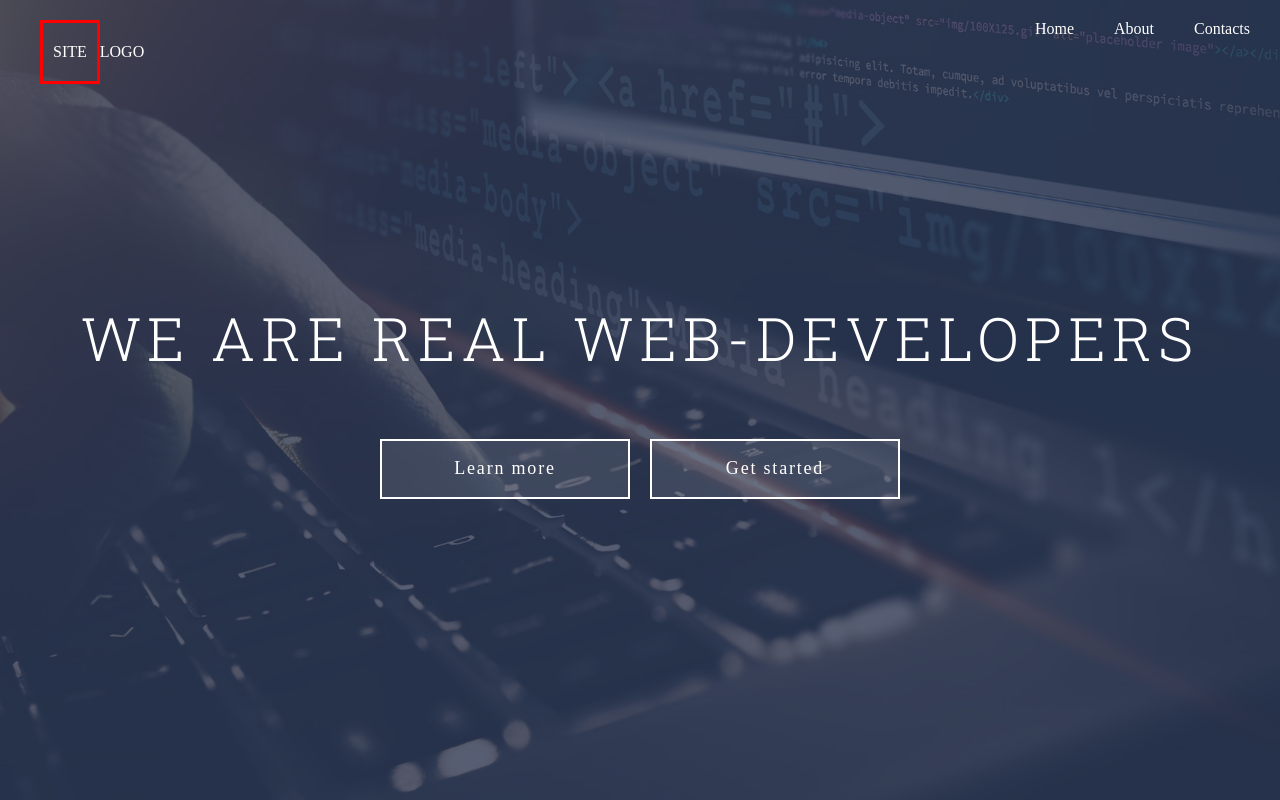
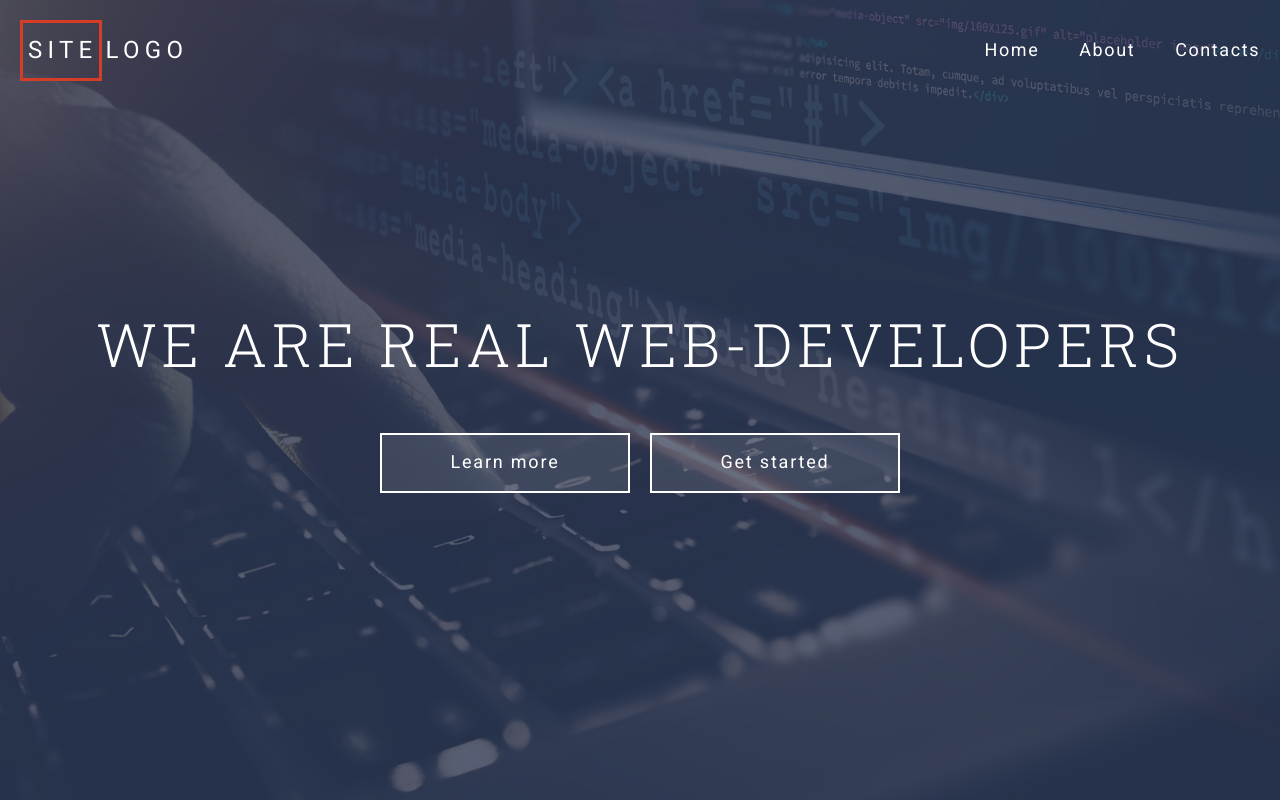
Before and after one commit to Malomadro/grid-template, a website: page index.html in a window 1280 px wide. Drawn offline with Linux system fonts and the light colour scheme.

Commit message:
попиксельное соотношение блока header

```diff
--- a/assets/scss/common/_typography.scss
+++ b/assets/scss/common/_typography.scss
@@ -9,14 +9,20 @@
 
 html {
   overflow-y: scroll;
+  font-family: $font-main;
+  font-size: $font-size;
 }
 
 h1 {
   font-family: $font-header;
   font-size: 3.75rem;
-  letter-spacing: 0.1em;
+  letter-spacing: 0.08em;
   font-weight: 300;
   line-height: 1.2em;
+}
+
+h2{
+  font-family: $font-header;
 }
 
 a {
--- a/assets/scss/components/header/_header-content.scss
+++ b/assets/scss/components/header/_header-content.scss
@@ -6,11 +6,12 @@
   z-index: 1;
 
   &__container{
+
    @extend %container;
   }
 
   &__title {
-    margin: 0 0 65px 0;
+    margin: 0 0 53px 0;
     text-align: center;
   }
 
--- a/assets/scss/components/header/_header-logo.scss
+++ b/assets/scss/components/header/_header-logo.scss
@@ -2,15 +2,18 @@
 @use "../../mixins" as *;
 
 .header-logo {
+  font-size: 1.5rem;
+  letter-spacing: 0.22em;
 
   &__link {
     display: block;
-    padding: 20px;
+    padding: 20px 20px 20px 0;
   }
 
   &__accent {
     display: inline-block;
-    border: 3px solid red;
-    padding: 20px 10px;
+    border: 3px solid #d53d27;
+    padding: 14px 1px 13px 5px;
+    margin-right: 4px;
   }
 }
--- a/assets/scss/components/header/_header-menu.scss
+++ b/assets/scss/components/header/_header-menu.scss
@@ -10,8 +10,9 @@
 
 
   &__container {
-    display: flex;
+    display: grid;
     gap: $gap;
+    grid-template-columns: auto 1fr;
     @extend %container;
   }
 }
--- a/assets/scss/components/header/_header-navbar.scss
+++ b/assets/scss/components/header/_header-navbar.scss
@@ -2,17 +2,19 @@
 @use "../../mixins" as *;
 
 .header-navbar {
-
-  display: flex;
-  flex-grow: 1;
+display: grid;
+justify-items: end;
 
   &__list {
-    @include unlist;
-    display: flex;
+    @include unlist(0 (-$gap-sm) 0 0);
+    display: grid;
+
     gap: $gap;
     width: 100%;
-    justify-content: flex-end;
-    gap: $gap;
+    grid-template-columns: repeat(3, minmax(50px, max-content));
+    justify-content: end;
+
+
   }
 
   &__item {}
@@ -20,5 +22,7 @@
   &__link {
     display: block;
     padding: $gap $gap-sm;
+    font-size: 1.125rem;
+    letter-spacing: 0.088em;
   }
 }
```
Also changed, not shown: README.md, assets/css/style.css.
